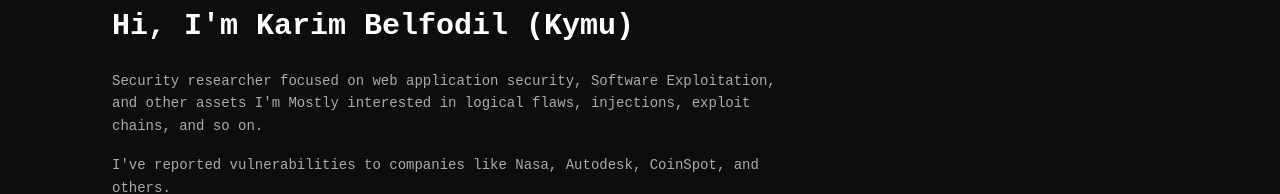
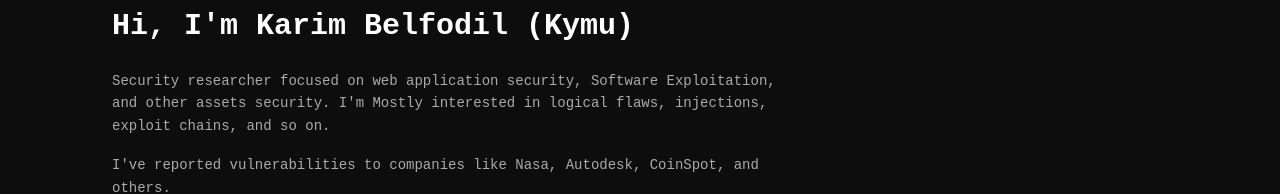
Before and after one commit to K3S3l7/my-blog, a Next.js app: page /my-blog/about in a window 1280 px wide. Shown: the part 169-363 px from the top of the page. Built offline with nearby package versions, Linux system fonts and the light colour scheme.

Commit message:
Update page.tsx

```diff
--- a/app/about/page.tsx
+++ b/app/about/page.tsx
@@ -9,7 +9,8 @@ export default function AboutPage() {
 
       <div className="space-y-4 text-[#aaa] text-sm leading-relaxed">
         <p>
-          Security researcher focused on web application security, Software Exploitation, and other assets
+          Security researcher focused on web application security, Software Exploitation, and other assets security.
+
           I'm Mostly interested in logical flaws, injections, exploit chains, and so on.
         </p>
         <p>
```
